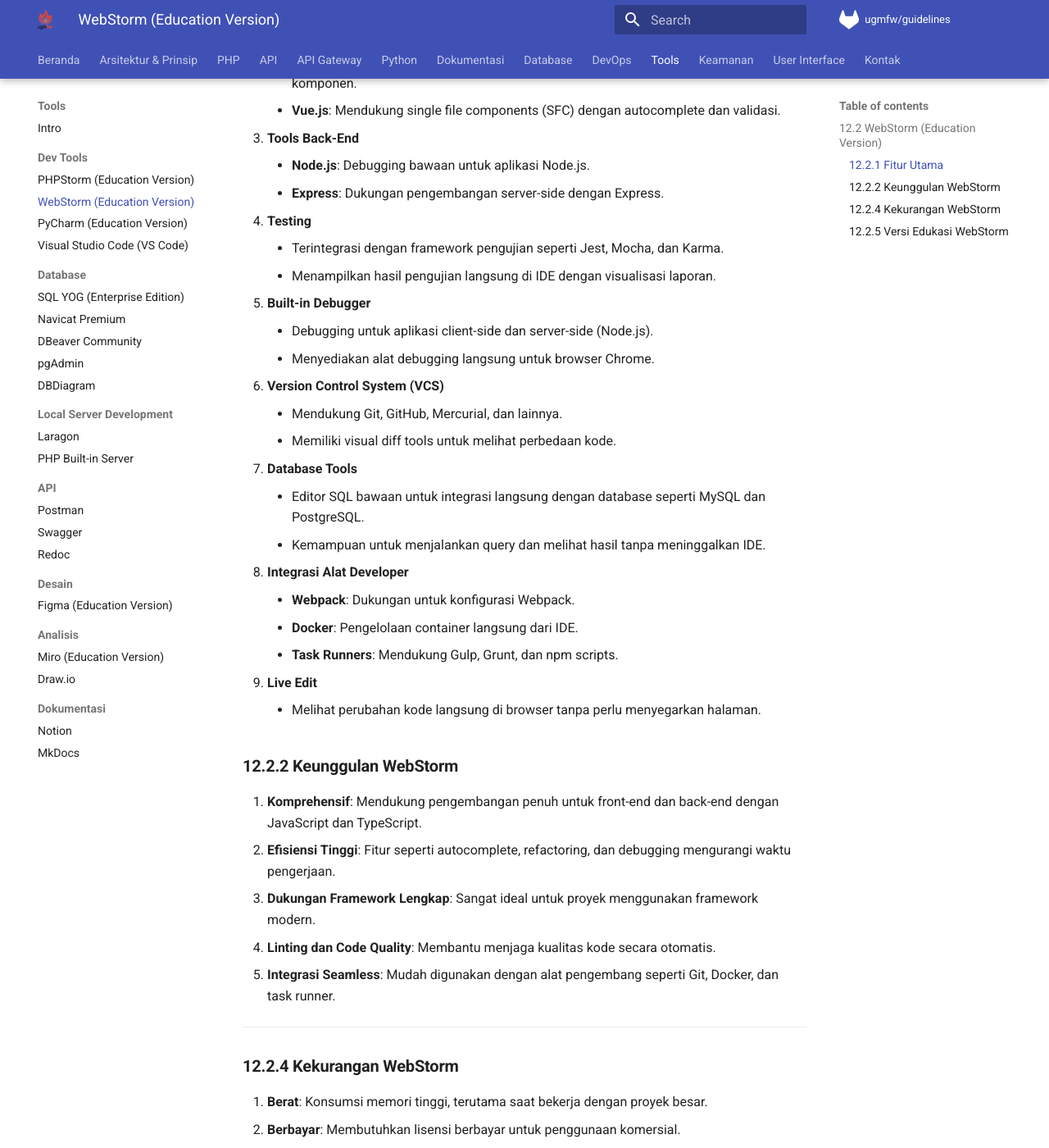
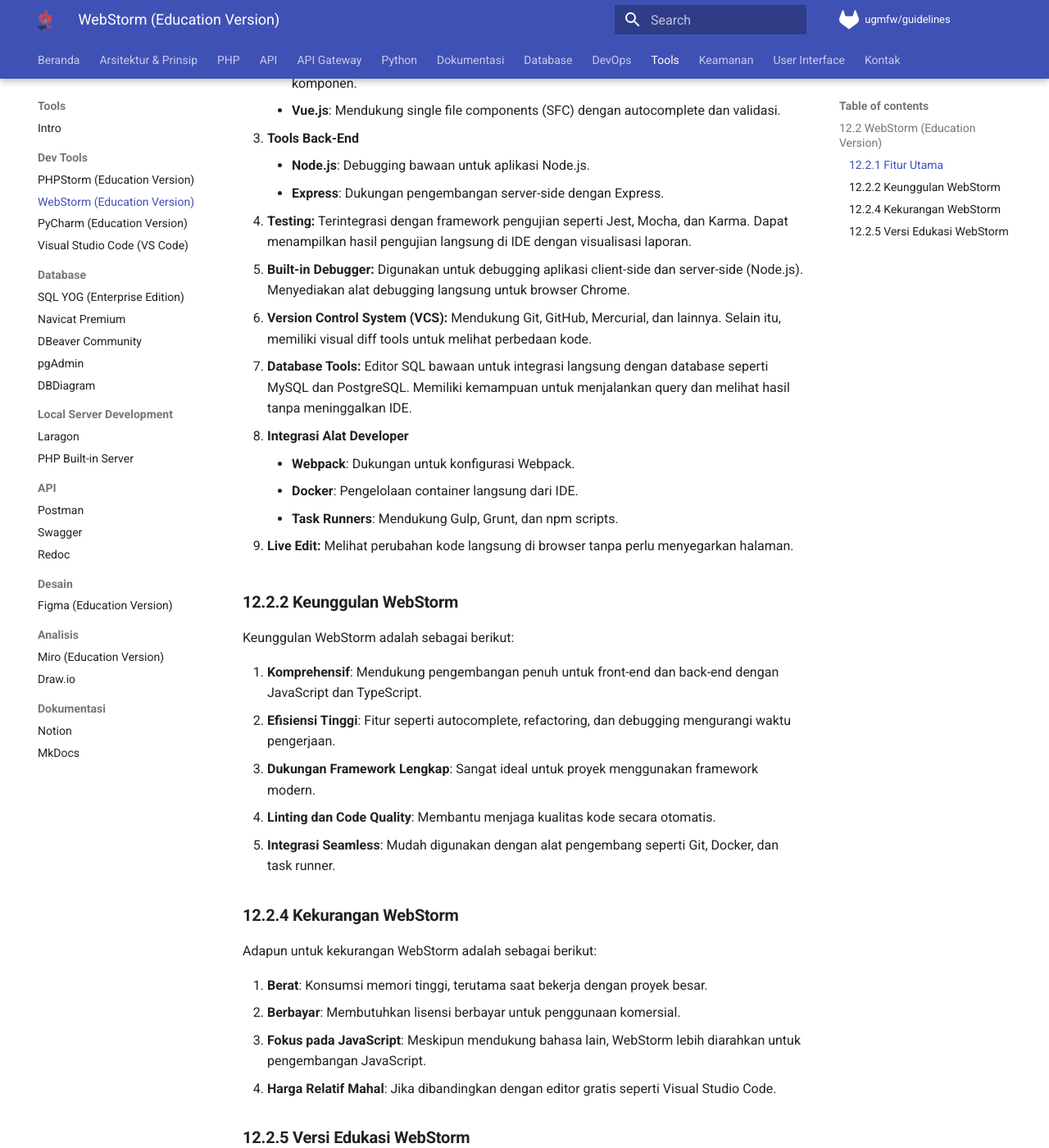
Before and after one commit to dtiugm/ugm-framework, an MkDocs documentation site: the page built from docs/tools/webstorm.md, in a window 1280 px wide and 1400 px high, scrolled down 823 px. Shown: the whole window at 82% size. Built offline with MkDocs 1.6.1 and Material for MkDocs 9.7.7, drawn with Linux system fonts in a browser that asks for light colours; the version menu is left out; some of the changed text lies outside the part shown.

Commit message:
docs(Alat Pengembangan): update redaksional webstorm

```diff
--- a/docs/tools/webstorm.md
+++ b/docs/tools/webstorm.md
@@ -24,25 +24,13 @@
     - **Node.js**: Debugging bawaan untuk aplikasi Node.js.
     - **Express**: Dukungan pengembangan server-side dengan Express.
 
-4. **Testing**
+4. **Testing:** Terintegrasi dengan framework pengujian seperti Jest, Mocha, dan Karma. Dapat menampilkan hasil pengujian langsung di IDE dengan visualisasi laporan.
 
-    - Terintegrasi dengan framework pengujian seperti Jest, Mocha, dan Karma.
-    - Menampilkan hasil pengujian langsung di IDE dengan visualisasi laporan.
+5. **Built-in Debugger:** Digunakan untuk debugging aplikasi client-side dan server-side (Node.js). Menyediakan alat debugging langsung untuk browser Chrome.
 
-5. **Built-in Debugger**
+6. **Version Control System (VCS):** Mendukung Git, GitHub, Mercurial, dan lainnya. Selain itu, memiliki visual diff tools untuk melihat perbedaan kode.
 
-    - Debugging untuk aplikasi client-side dan server-side (Node.js).
-    - Menyediakan alat debugging langsung untuk browser Chrome.
-
-6. **Version Control System (VCS)**
-
-    - Mendukung Git, GitHub, Mercurial, dan lainnya.
-    - Memiliki visual diff tools untuk melihat perbedaan kode.
-
-7. **Database Tools**
-
-    - Editor SQL bawaan untuk integrasi langsung dengan database seperti MySQL dan PostgreSQL.
-    - Kemampuan untuk menjalankan query dan melihat hasil tanpa meninggalkan IDE.
+7. **Database Tools:** Editor SQL bawaan untuk integrasi langsung dengan database seperti MySQL dan PostgreSQL. Memiliki kemampuan untuk menjalankan query dan melihat hasil tanpa meninggalkan IDE.
 
 8. **Integrasi Alat Developer**
 
@@ -50,11 +38,11 @@
     - **Docker**: Pengelolaan container langsung dari IDE.
     - **Task Runners**: Mendukung Gulp, Grunt, dan npm scripts.
 
-9. **Live Edit**
-
-    - Melihat perubahan kode langsung di browser tanpa perlu menyegarkan halaman.
+9. **Live Edit:** Melihat perubahan kode langsung di browser tanpa perlu menyegarkan halaman.
 
 ### **12.2.2 Keunggulan WebStorm**
+
+Keunggulan WebStorm adalah sebagai berikut:
 
 1. **Komprehensif**: Mendukung pengembangan penuh untuk front-end dan back-end dengan JavaScript dan TypeScript.
 2. **Efisiensi Tinggi**: Fitur seperti autocomplete, refactoring, dan debugging mengurangi waktu pengerjaan.
@@ -62,9 +50,9 @@
 4. **Linting dan Code Quality**: Membantu menjaga kualitas kode secara otomatis.
 5. **Integrasi Seamless**: Mudah digunakan dengan alat pengembang seperti Git, Docker, dan task runner.
 
----
+### **12.2.4 Kekurangan WebStorm**
 
-### **12.2.4 Kekurangan WebStorm**
+Adapun untuk kekurangan WebStorm adalah sebagai berikut:
 
 1. **Berat**: Konsumsi memori tinggi, terutama saat bekerja dengan proyek besar.
 2. **Berbayar**: Membutuhkan lisensi berbayar untuk penggunaan komersial.
@@ -73,18 +61,12 @@
 
 ### **12.2.5 Versi Edukasi WebStorm**
 
-WebStorm juga tersedia secara gratis untuk pelajar, mahasiswa, dan pengajar melalui program **JetBrains Education License**.
+WebStorm juga tersedia secara gratis bagi pelajar, mahasiswa, dan pengajar melalui program **JetBrains Education License**.
 
-**Fitur Versi Edukasi**
-
-- Fitur yang sama dengan versi berbayar komersial tanpa pembatasan.
-- Berlaku untuk semua IDE JetBrains, termasuk WebStorm.
+**Fitur Versi Edukasi** ini ****memiliki fitur yang sama dengan versi berbayar komersial tanpa pembatasan dan berlaku untuk semua IDE JetBrains, termasuk WebStorm.
 
 **Cara Mendapatkan Lisensi Edukasi**
 
-1. **Pendaftaran Akun JetBrains**
-    - Daftar menggunakan email institusi pendidikan (contoh: `@universitas.edu`).
-2. **Verifikasi Status Edukasi**
-    - Unggah bukti status pendidikan seperti kartu pelajar atau surat keterangan.
-3. **Aktivasi Lisensi**
-    - Lisensi berlaku selama 1 tahun dan dapat diperbarui jika status edukasi masih aktif.
+1. **Pendaftaran Akun JetBrains:** Melakukan pendaftaran menggunakan email institusi pendidikan (contoh: `@universitas.edu`).
+2. **Verifikasi Status Edukasi:** Dengan mengunggah bukti status pendidikan seperti kartu pelajar atau surat keterangan.
+3. **Aktivasi Lisensi:** Lisensi berlaku selama 1 tahun dan dapat diperbarui jika status edukasi masih aktif.
```
Also changed, not shown: other parts of docs/tools/webstorm.md (+1 -1 lines).
